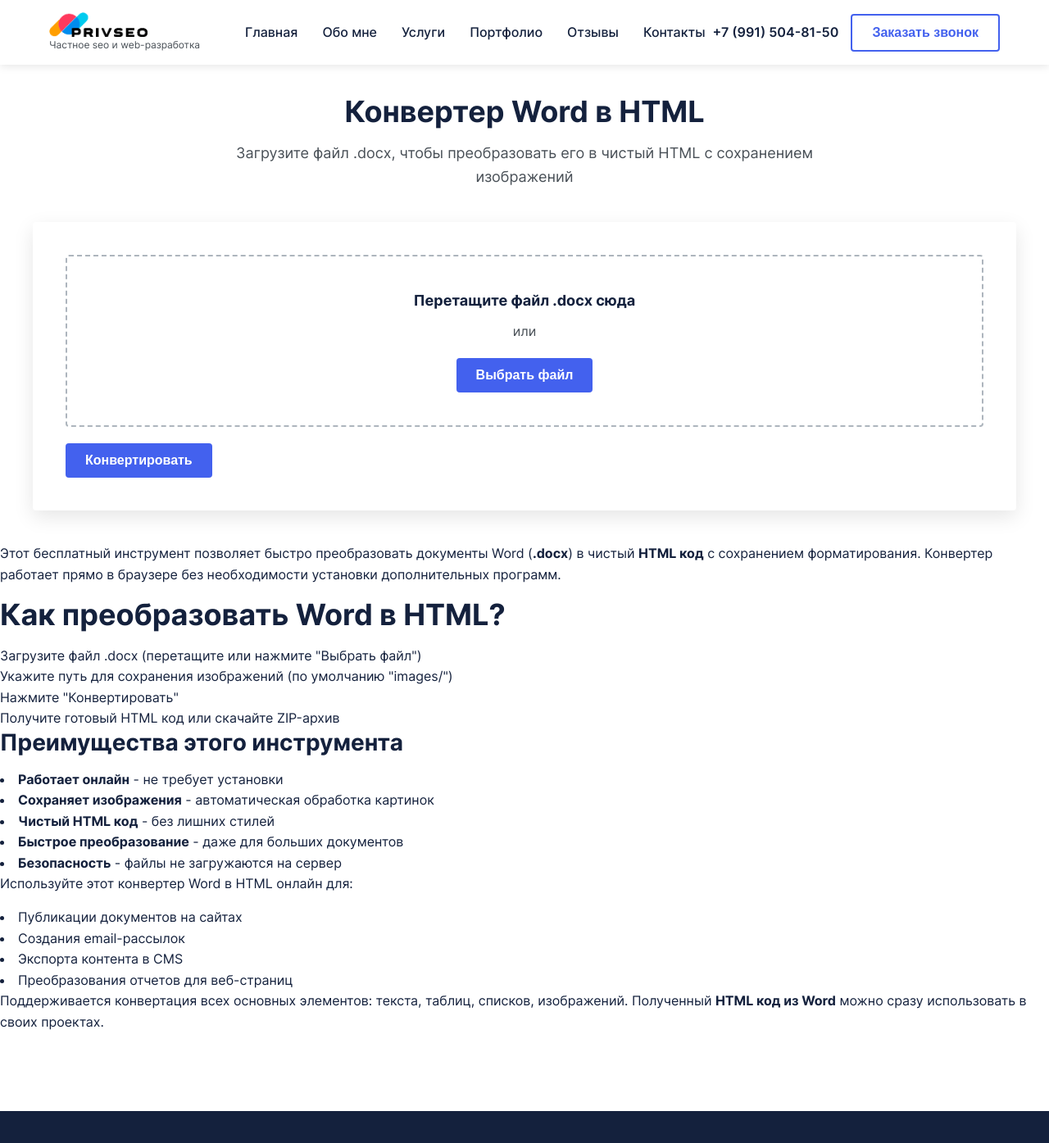
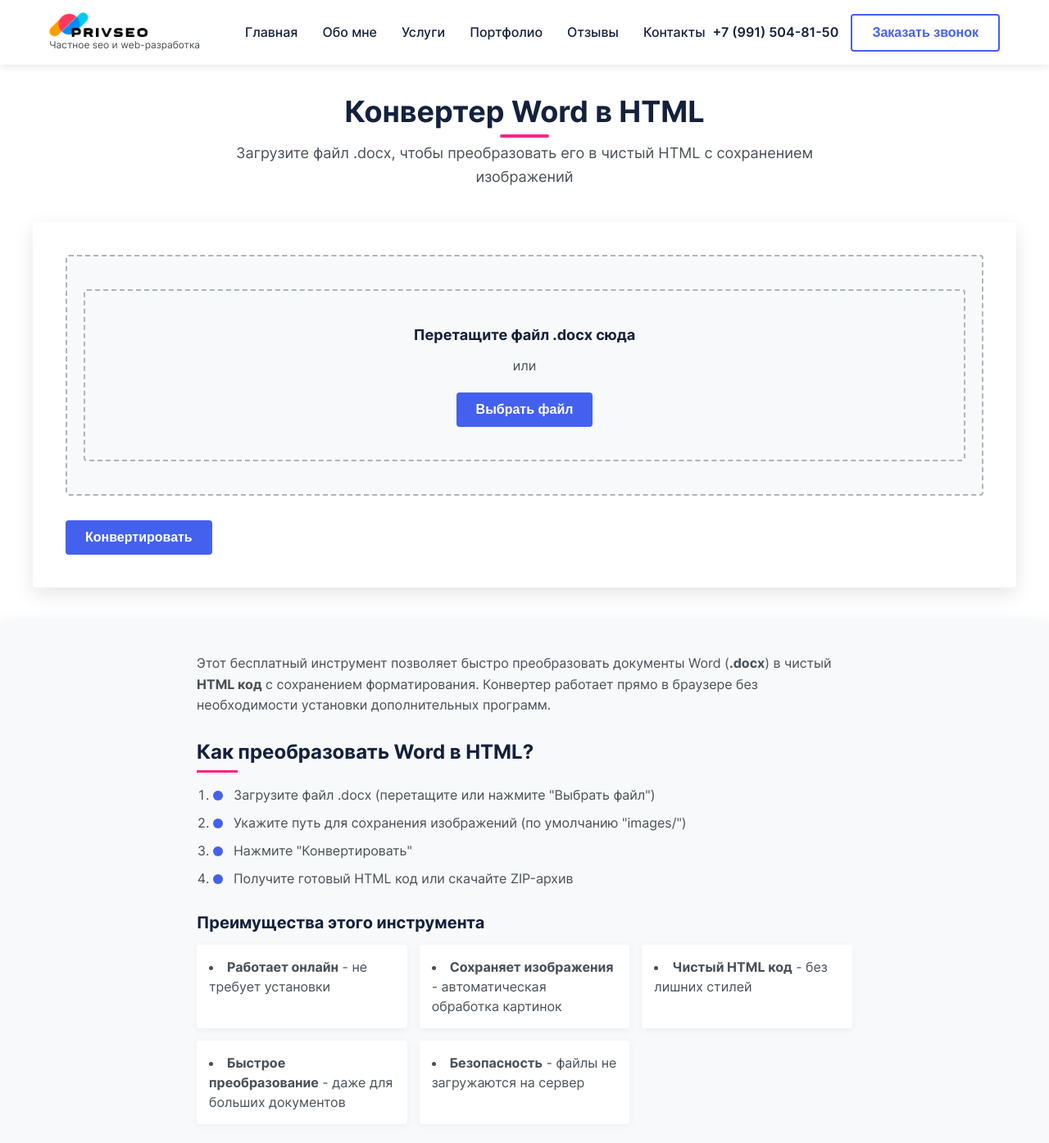
Before and after one commit to PrivateSeo/privateseo.github.io, a Jekyll site: the page built from word-html-converter.html, in a window 1280 px wide and 1400 px high. Shown: the top 1395 px of the window at 82% size. Built offline with Jekyll 4.4.1, drawn with Linux system fonts in a browser that asks for light colours.

Commit message:
конвертер css

```diff
--- a/css/main.css
+++ b/css/main.css
@@ -1718,22 +1718,36 @@
   to { opacity: 1; }
 }
 
-        /* Дополнительные стили для конвертера */
-        .converter-container {
-            max-width: 1200px;
-            margin: 0 auto;
-            padding: 40px 20px;
+/* Конвертер Word в HTML - Стили */
+.news-article {
+    padding: 6rem 0 8rem;
+    background-color: white;
+    margin-top: 55px;
 }
 
 .converter-header {
     text-align: center;
-            margin-bottom: 40px;
+    margin-bottom: 4rem;
 }
 
 .converter-title {
     font-size: 3.6rem;
     color: var(--dark-color);
     margin-bottom: 1.5rem;
+    position: relative;
+    display: inline-block;
+}
+
+.converter-title::after {
+    content: '';
+    position: absolute;
+    bottom: -10px;
+    left: 50%;
+    transform: translateX(-50%);
+    width: 60px;
+    height: 4px;
+    background-color: var(--accent-color);
+    border-radius: 2px;
 }
 
 .converter-description {
@@ -1741,21 +1755,38 @@
     color: var(--gray-dark);
     max-width: 800px;
     margin: 0 auto;
+    font-weight: 400;
 }
 
 .converter-card {
     background-color: white;
+    padding: 4rem;
     border-radius: var(--border-radius);
     box-shadow: var(--box-shadow);
-            padding: 40px;
-            margin-bottom: 40px;
+    margin-bottom: 4rem;
+}
+
+.upload-area {
+    border: 2px dashed var(--gray-medium);
+    padding: 4rem 2rem;
+    text-align: center;
+    border-radius: var(--border-radius);
+    background-color: var(--light-color);
+    cursor: pointer;
+    transition: var(--transition);
+    margin-bottom: 2rem;
+}
+
+.upload-area:hover {
+    border-color: var(--primary-color);
+    background-color: rgba(67, 97, 238, 0.05);
 }
 
 .file-info {
     background-color: var(--light-color);
-            padding: 15px;
-            border-radius: var(--border-radius);
-            margin-top: 20px;
+    padding: 1.5rem;
+    border-radius: var(--border-radius);
+    margin-top: 2rem;
     display: none;
 }
 
@@ -1764,8 +1795,111 @@
     color: var(--dark-color);
 }
 
+.image-path-container {
+    margin: 2rem 0;
+    display: none;
+}
+
+.image-path-label {
+    display: block;
+    margin-bottom: 1rem;
+    font-size: 1.6rem;
+    color: var(--dark-color);
+    font-weight: 500;
+}
+
+.image-path-input {
+    width: 100%;
+    padding: 1.2rem 1.5rem;
+    border: 1px solid var(--gray-light);
+    border-radius: var(--border-radius);
+    font-family: inherit;
+    font-size: 1.6rem;
+    transition: var(--transition);
+}
+
+.image-path-input:focus {
+    outline: none;
+    border-color: var(--primary-color);
+    box-shadow: 0 0 0 3px rgba(67, 97, 238, 0.2);
+}
+
+.image-path-note {
+    font-size: 1.4rem;
+    color: var(--gray-medium);
+    margin-top: 0.5rem;
+}
+
+.converter-actions {
+    display: flex;
+    gap: 1.5rem;
+    margin-top: 3rem;
+    flex-wrap: wrap;
+}
+
+.progress-container {
+    width: 100%;
+    background-color: var(--gray-light);
+    border-radius: var(--border-radius);
+    margin: 2rem 0;
+    display: none;
+    overflow: hidden;
+}
+
+.progress-bar {
+    height: 10px;
+    background-color: var(--primary-color);
+    width: 0%;
+    transition: width 0.3s ease;
+}
+
+.status-message {
+    padding: 1.5rem;
+    border-radius: var(--border-radius);
+    margin: 2rem 0;
+    display: none;
+    font-size: 1.6rem;
+}
+
+.status-message.success {
+    background-color: var(--d4edda);
+    color: var(--155724);
+    display: block;
+}
+
+.status-message.error {
+    background-color: var(--f8d7da);
+    color: var(--721c24);
+    display: block;
+}
+
+.tabs {
+    display: flex;
+    gap: 1rem;
+    margin-bottom: 2rem;
+    border-bottom: 1px solid var(--gray-light);
+}
+
+.tab-button {
+    padding: 1rem 2rem;
+    background-color: transparent;
+    border: none;
+    border-bottom: 3px solid transparent;
+    font-size: 1.6rem;
+    font-weight: 600;
+    color: var(--gray-dark);
+    cursor: pointer;
+    transition: var(--transition);
+}
+
+.tab-button.active {
+    color: var(--primary-color);
+    border-bottom-color: var(--primary-color);
+}
+
 .tab-content {
     display: none;
+    animation: fadeIn 0.3s ease;
 }
 
 .tab-content.active {
@@ -1776,104 +1910,33 @@
     white-space: pre-wrap;
     font-family: Consolas, monospace;
     background-color: var(--light-color);
-            padding: 20px;
+    padding: 2rem;
     border-radius: var(--border-radius);
     max-height: 500px;
     overflow-y: auto;
+    font-size: 1.4rem;
+    line-height: 1.6;
 }
 
 #preview {
     background-color: white;
-            padding: 20px;
+    padding: 2rem;
     border-radius: var(--border-radius);
     max-height: 500px;
     overflow-y: auto;
-        }
-
-        .converter-actions {
-            display: flex;
-            gap: 15px;
-            margin-top: 20px;
-            flex-wrap: wrap;
-        }
-
-        .status-message {
-            padding: 15px;
-            border-radius: var(--border-radius);
-            margin-top: 20px;
-            display: none;
-        }
-
-        .status-message.success {
-            background-color: var(--d4edda);
-            color: var(--155724);
-            display: block;
-        }
-
-        .status-message.error {
-            background-color: var(--f8d7da);
-            color: var(--721c24);
-            display: block;
-        }
-
-        .progress-container {
-            width: 100%;
-            background-color: var(--gray-light);
-            border-radius: var(--border-radius);
-            margin-top: 20px;
-            display: none;
-        }
-
-        .progress-bar {
-            height: 10px;
-            background-color: var(--primary-color);
-            border-radius: var(--border-radius);
-            width: 0%;
-            transition: width 0.3s ease;
-        }
-
-        .image-path-container {
-            margin-top: 20px;
-            display: none;
-        }
-
-        .image-path-input {
-            width: 100%;
-            padding: 12px 15px;
     border: 1px solid var(--gray-light);
-            border-radius: var(--border-radius);
-            font-family: inherit;
-            font-size: 1.6rem;
-            transition: var(--transition);
-            margin-bottom: 10px;
-        }
-
-        .image-path-input:focus {
-            outline: none;
-            border-color: var(--primary-color);
-            box-shadow: 0 0 0 3px rgba(67, 97, 238, 0.2);
-        }
-
-        .image-path-label {
-            display: block;
-            margin-bottom: 8px;
-            font-size: 1.6rem;
-            color: var(--gray-dark);
-        }
-
-        .image-path-note {
-            font-size: 1.4rem;
-            color: var(--gray-medium);
-            margin-top: 5px;
-        }
-
+}
+
+/* Анимации */
+@keyframes fadeIn {
+    from { opacity: 0; }
+    to { opacity: 1; }
+}
+
+/* Адаптация для мобильных */
 @media (max-width: 768px) {
-            .converter-container {
-                padding: 20px 15px;
-            }
-
-            .converter-card {
-                padding: 25px;
+    .news-article {
+        padding: 4rem 0 6rem;
     }
 
     .converter-title {
@@ -1883,4 +1946,154 @@
     .converter-description {
         font-size: 1.6rem;
     }
-        }
+
+    .converter-card {
+        padding: 2.5rem;
+    }
+
+    .upload-area {
+        padding: 3rem 1.5rem;
+    }
+
+    .converter-actions {
+        flex-direction: column;
+        gap: 1rem;
+    }
+
+    .tabs {
+        flex-wrap: wrap;
+    }
+}
+
+/* Стили для информационного блока конвертера */
+.converter-info {
+    background-color: var(--light-color);
+    border-radius: var(--border-radius);
+    padding: 4rem;
+    margin-top: 4rem;
+    box-shadow: var(--box-shadow);
+}
+
+.converter-info__content {
+    max-width: 800px;
+    margin: 0 auto;
+}
+
+.converter-info h2 {
+    font-size: 2.4rem;
+    color: var(--dark-color);
+    margin: 3rem 0 1.5rem;
+    position: relative;
+    padding-bottom: 1rem;
+}
+
+.converter-info h2::after {
+    content: '';
+    position: absolute;
+    bottom: 0;
+    left: 0;
+    width: 50px;
+    height: 3px;
+    background-color: var(--accent-color);
+}
+
+.converter-info h3 {
+    font-size: 2rem;
+    color: var(--dark-color);
+    margin: 2.5rem 0 1.5rem;
+}
+
+.converter-info p {
+    font-size: 1.6rem;
+    line-height: 1.6;
+    color: var(--gray-dark);
+    margin-bottom: 1.5rem;
+}
+
+.converter-steps {
+    padding-left: 2rem;
+    margin-bottom: 3rem;
+}
+
+.converter-steps li {
+    font-size: 1.6rem;
+    color: var(--gray-dark);
+    margin-bottom: 1rem;
+    position: relative;
+    padding-left: 2.5rem;
+    line-height: 1.5;
+}
+
+.converter-steps li::before {
+    content: '';
+    position: absolute;
+    left: 0;
+    top: 0.7rem;
+    width: 12px;
+    height: 12px;
+    background-color: var(--primary-color);
+    border-radius: 50%;
+}
+
+.converter-features {
+    margin-bottom: 3rem;
+    display: grid;
+    grid-template-columns: repeat(auto-fit, minmax(250px, 1fr));
+    gap: 1.5rem;
+}
+
+.converter-features li {
+    font-size: 1.6rem;
+    color: var(--gray-dark);
+    padding: 1.5rem;
+    background-color: white;
+    border-radius: var(--border-radius);
+    box-shadow: 0 2px 10px rgba(0, 0, 0, 0.05);
+    line-height: 1.5;
+}
+
+.converter-use-cases {
+    background-color: white;
+    padding: 2rem;
+    border-radius: var(--border-radius);
+    margin: 3rem 0;
+}
+
+.converter-use-cases ul {
+    padding-left: 2rem;
+}
+
+.converter-use-cases li {
+    font-size: 1.6rem;
+    color: var(--gray-dark);
+    margin-bottom: 1rem;
+    line-height: 1.5;
+}
+
+.converter-note {
+    font-size: 1.6rem;
+    color: var(--gray-dark);
+    padding: 1.5rem;
+    background-color: rgba(67, 97, 238, 0.05);
+    border-left: 3px solid var(--primary-color);
+    border-radius: 0 var(--border-radius) var(--border-radius) 0;
+}
+
+/* Адаптация для мобильных */
+@media (max-width: 768px) {
+    .converter-info {
+        padding: 2.5rem;
+    }
+
+    .converter-info h2 {
+        font-size: 2.2rem;
+    }
+
+    .converter-info h3 {
+        font-size: 1.8rem;
+    }
+
+    .converter-features {
+        grid-template-columns: 1fr;
+    }
+}
--- a/word-html-converter.html
+++ b/word-html-converter.html
@@ -57,10 +57,13 @@
                 <div id="preview">Здесь будет предпросмотр...</div>
             </div>
         </div>
-    <p>Этот бесплатный инструмент позволяет быстро преобразовать документы Word (<b>.docx</b>) в чистый <b>HTML код</b> с сохранением форматирования. Конвертер работает прямо в браузере без необходимости установки дополнительных программ.</p>
+
+<div class="converter-info">
+    <div class="converter-info__content">
+        <p>Этот бесплатный инструмент позволяет быстро преобразовать документы Word (<strong>.docx</strong>) в чистый <strong>HTML код</strong> с сохранением форматирования. Конвертер работает прямо в браузере без необходимости установки дополнительных программ.</p>
 
         <h2>Как преобразовать Word в HTML?</h2>
-    <ol>
+        <ol class="converter-steps">
             <li>Загрузите файл .docx (перетащите или нажмите "Выбрать файл")</li>
             <li>Укажите путь для сохранения изображений (по умолчанию "images/")</li>
             <li>Нажмите "Конвертировать"</li>
@@ -68,14 +71,15 @@
         </ol>
 
         <h3>Преимущества этого инструмента</h3>
-    <ul>
-        <li><b>Работает онлайн</b> - не требует установки</li>
-        <li><b>Сохраняет изображения</b> - автоматическая обработка картинок</li>
-        <li><b>Чистый HTML код</b> - без лишних стилей</li>
-        <li><b>Быстрое преобразование</b> - даже для больших документов</li>
-        <li><b>Безопасность</b> - файлы не загружаются на сервер</li>
+        <ul class="converter-features">
+            <li><strong>Работает онлайн</strong> - не требует установки</li>
+            <li><strong>Сохраняет изображения</strong> - автоматическая обработка картинок</li>
+            <li><strong>Чистый HTML код</strong> - без лишних стилей</li>
+            <li><strong>Быстрое преобразование</strong> - даже для больших документов</li>
+            <li><strong>Безопасность</strong> - файлы не загружаются на сервер</li>
         </ul>
 
+        <div class="converter-use-cases">
             <p>Используйте этот конвертер Word в HTML онлайн для:</p>
             <ul>
                 <li>Публикации документов на сайтах</li>
@@ -83,9 +87,11 @@
                 <li>Экспорта контента в CMS</li>
                 <li>Преобразования отчетов для веб-страниц</li>
             </ul>
+        </div>
 
-    <p>Поддерживается конвертация всех основных элементов: текста, таблиц, списков, изображений. Полученный <b>HTML код из Word</b> можно сразу использовать в своих проектах.</p>
-
+        <p class="converter-note">Поддерживается конвертация всех основных элементов: текста, таблиц, списков, изображений. Полученный <strong>HTML код из Word</strong> можно сразу использовать в своих проектах.</p>
+    </div>
+</div>
     </div>
 
     <script src="js/mammoth.browser.min.js"></script>
```
Lines whose indentation alone changed are shown as unchanged.
